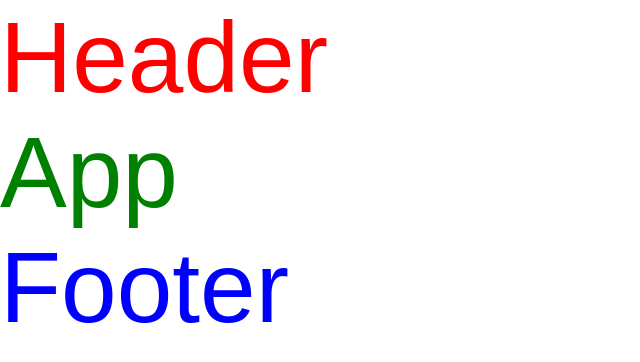
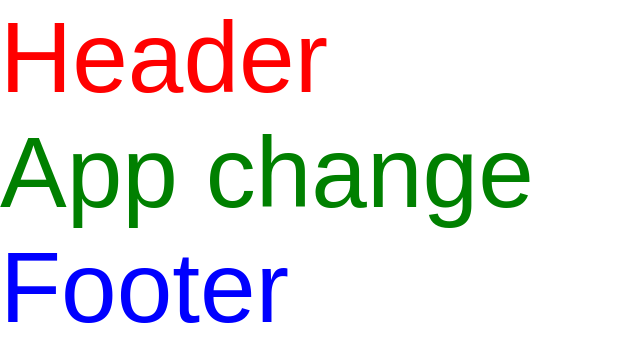
Before and after one commit to Nattasak/my-resume, a React (Create React App) app: page / in a window 1280 px wide. Shown: the top 362 px of the page, without its empty margins (0-640 px from the left). Built offline with nearby package versions, Linux system fonts and the light colour scheme.

Commit message:
test text change in App.js

```diff
--- a/package.json
+++ b/package.json
@@ -2,12 +2,16 @@
   "name": "my-resume",
   "version": "0.1.0",
   "private": true,
+  "homepage": "https://Nattasak.github.io/my-resume",
   "dependencies": {
+    "gh-pages": "^1.0.0",
     "react": "^16.0.0",
     "react-dom": "^16.0.0",
     "react-scripts": "1.0.14"
   },
   "scripts": {
+    "predeploy": "npm run build",
+    "deploy": "gh-pages -d build",
     "start": "react-scripts start",
     "build": "react-scripts build",
     "test": "react-scripts test --env=jsdom",
--- a/src/App.js
+++ b/src/App.js
@@ -11,7 +11,7 @@ class App extends Component {
     return (
       <div className="App">
         <Header />
-        App
+        App change
         <Footer />
       </div>
     );
```
Also changed, not shown: 1 other file (tests, documents, lock files or other folders).
